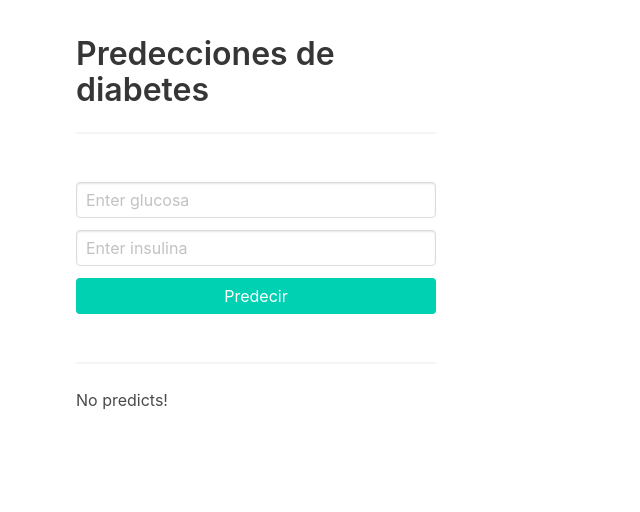
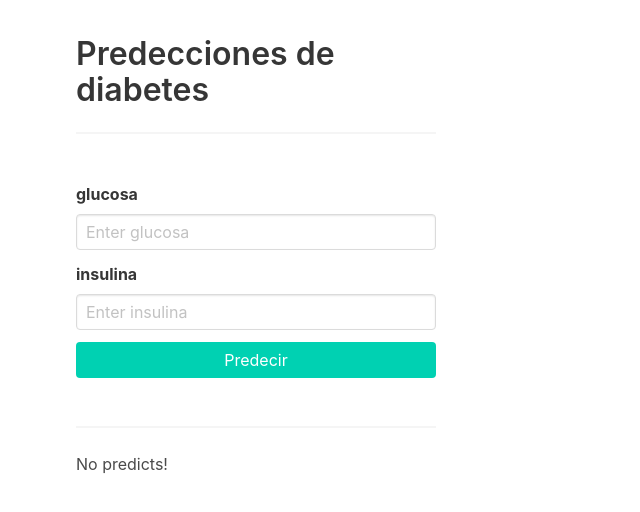
Before and after one commit to 202ml/pflask, a Flask app: page / in a window 1280 px wide. Shown: the top 512 px of the page, without its empty margins (0-640 px from the left). Run offline with Flask 2, Linux system fonts and the light colour scheme.

Commit message:
IGU is ok

```diff
--- a/services/users/project/app.py
+++ b/services/users/project/app.py
@@ -27,11 +27,19 @@ def api_predict():
             return jsonify(error="request body cannot be empty"), 400
         glucosa = req_data['glucosa']
         insulina = req_data['insulina']
+        r_invmap = {1: 'normal', 2: 'pre-diabetes', 3: 'diabetes'}
+
+        features = {
+            'glucosa': glucosa,
+            'insulina': insulina
+        }
 
         continuas = [[glucosa, insulina],]
         #continuas = [[330, 1520],]
-        predictions = str(loaded_model.predict(continuas))
-        return jsonify(prediction=predictions)
+        predictions = loaded_model.predict(continuas)
+        prediction = r_invmap[predictions[0]]
+
+        return jsonify( features=features,predictions=prediction)
 
     return '''User postman u otro cliente para ejecutar esta API REST'''
 
@@ -50,15 +58,19 @@ def predict():
         #r_map = {'normal': 1, 'pre-diabetes': 2, 'diabetes': 3}
         r_invmap = {1: 'normal', 2: 'pre-diabetes', 3: 'diabetes'}
 
+        features = {
+            'glucosa': glucosa,
+            'insulina': insulina
+        }
+        continuas = [[glucosa, insulina],]
 
-        continuas = [[glucosa, insulina],] #330, 1520
         predictions = loaded_model.predict(continuas)
-        result_cnet = r_invmap[predictions[0]]
+        prediction = r_invmap[predictions[0]]
 
         #return '''<h3>The glucosa value is:  {}</h3>
         #          <h3>The insulina value is: {}</h3>
         #          <h1>The predict value is: {}</h1>'''.format(glucosa, insulina, predictions)
-        return render_template("index.html", features=continuas, predictions=result_cnet)
+        return render_template("index.html", features=features, predictions=prediction)
 
     #return '''<form method="POST">
     #              glucosa: <input type="text" name="glucosa"><br>
--- a/services/users/project/templates/index.html
+++ b/services/users/project/templates/index.html
@@ -22,15 +22,23 @@
         <hr><br>
         <form action="/" method="POST">
           <div class="field">
-            <input
+            <label class="label">glucosa</label>
+            <div class="control">
+              <input
               name="glucosa" class="input"
               type="number" placeholder="Enter glucosa" required>
+            </div>
           </div>
           <div class="field">
-            <input
+            <label class="label">insulina</label>
+            <div class="control">
+              <input
               name="insulina" class="input"
               type="number" placeholder="Enter insulina" required>
+            </div>
           </div>
+
+
           <input
             type="submit" class="button is-primary is-fullwidth"
             value="Predecir">
```
Also changed, not shown: client/src/components/Predict.vue (+17 -8 lines).
